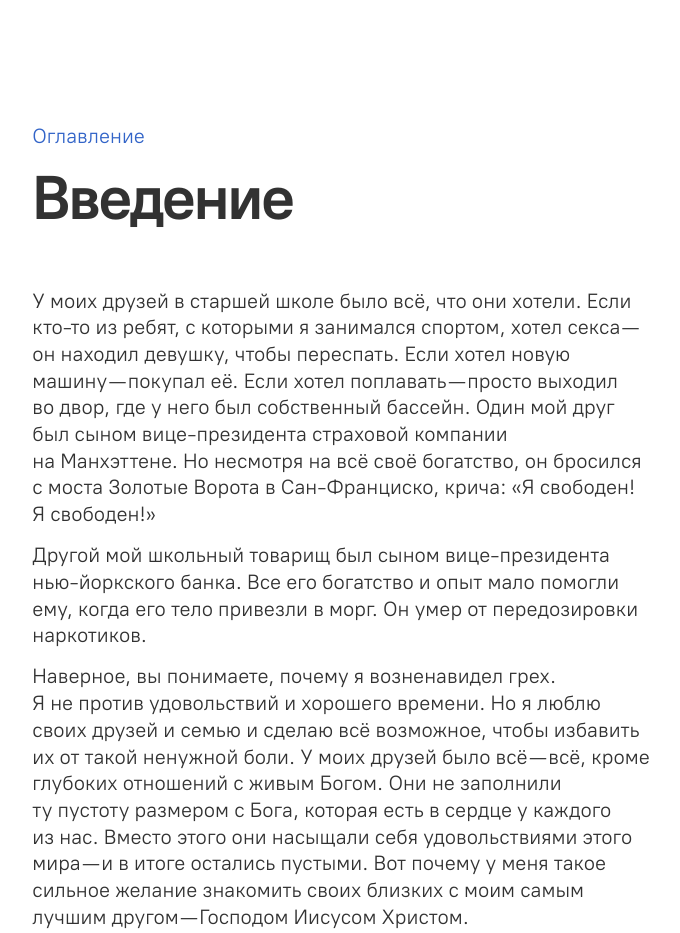
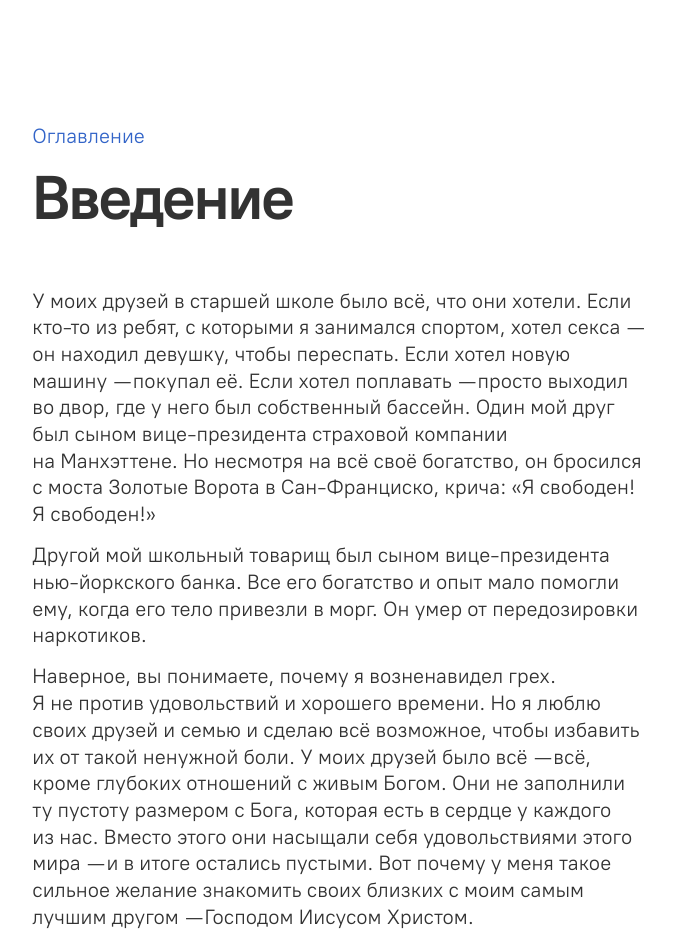
Before and after one commit to max-bazarov/max-bazarov.github.io, an Eleventy site: page src/intro.html in a window 1280 px wide. Shown: the top 933 px of the page, without its empty margins (298-978 px from the left). Built offline with nearby package versions, Linux system fonts and the light colour scheme; Eleventy itself is replaced by a stand-in of ours; files that its build step writes are made by us from their sources.

Commit message:
update font

```diff
--- a/src/styles.css
+++ b/src/styles.css
@@ -1,20 +1,14 @@
 /* --------------------------------
    Font
 -------------------------------- */
-@font-face {
-  font-family: "Root";
-  font-weight: 400;
-  font-style: normal;
-  src: url("fonts/pt-root-ui_regular.woff2") format("woff2"),
-    url("fonts/pt-root-ui_regular.woff") format("woff");
-}
 
 @font-face {
   font-family: "Root";
-  font-weight: 700;
   font-style: normal;
-  src: url("fonts/pt-root-ui_bold.woff2") format("woff2"),
-    url("fonts/pt-root-ui_bold.woff") format("woff");
+  font-display: swap;
+  src: url("../fonts/pt-root-ui_vf.woff2") format("woff2"),
+    url("../fonts/pt-root-ui_vf.woff") format("woff");
+  font-weight: 300 700;
 }
 
 /* --------------------------------
@@ -432,7 +426,9 @@ section {
 
 /* <=768px */
 @media screen and (max-width: 768px) {
-  main, footer {
+
+  main,
+  footer {
     padding: 0.5em;
   }
 
@@ -463,7 +459,7 @@ section {
     width: 100%;
   }
 
-  .bottom-nav .bottom-nav-item{
+  .bottom-nav .bottom-nav-item {
     max-width: 40%;
   }
 
```
Also changed, not shown: src/fonts/pt-root-ui_bold.woff (deleted), src/fonts/pt-root-ui_bold.woff2 (deleted), src/fonts/pt-root-ui_regular.woff (deleted), src/fonts/pt-root-ui_regular.woff2 (deleted), src/fonts/pt-root-ui_vf.woff (added), src/fonts/pt-root-ui_vf.woff2 (added), 3 other files.
